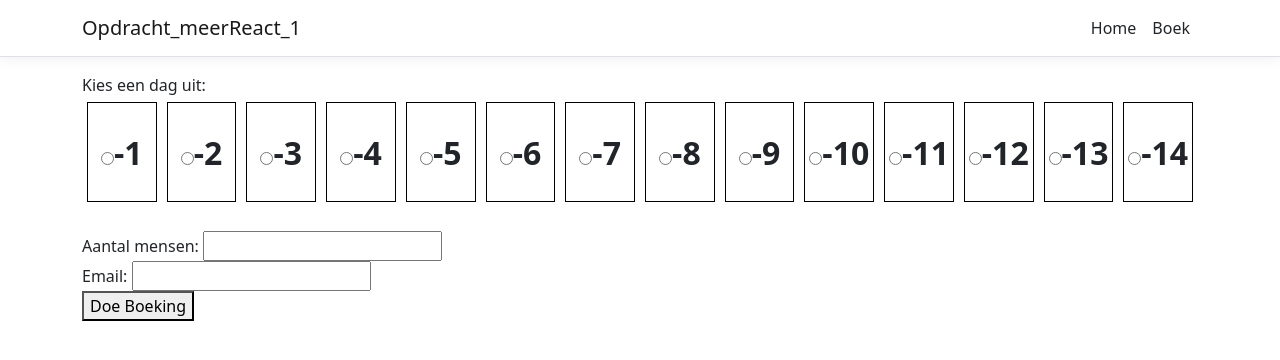
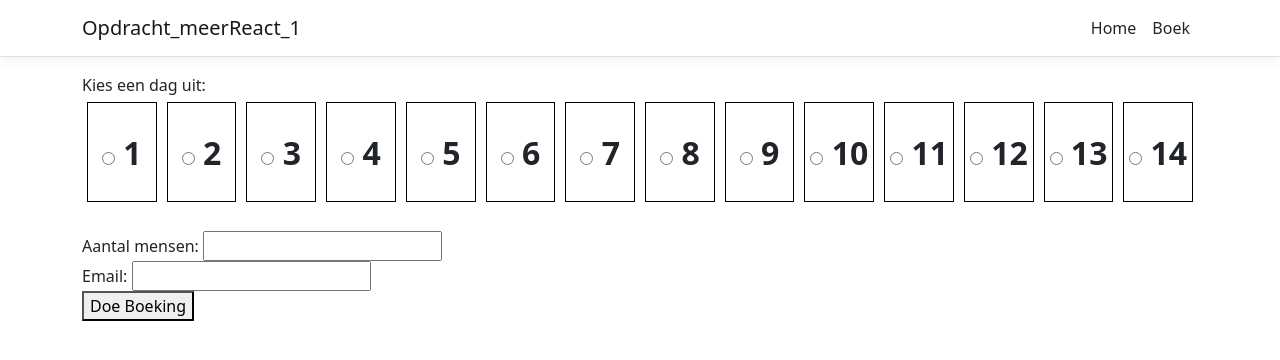
Before and after one commit to SchoolOpdrachten/Opdracht-meerReact, a React (Create React App) app in the folder ClientApp/: page /boek in a window 1280 px wide. Shown: the top 360 px of the page. Built offline with nearby package versions, Linux system fonts and the light colour scheme.

Commit message:
afgerond

```diff
--- a/ClientApp/src/components/Boek.js
+++ b/ClientApp/src/components/Boek.js
@@ -27,7 +27,7 @@ export const Boek = () => {
 
     const Dag = (dag) => {
         return (<div className='dagItem'>
-            <input type='radio' name='dag' value={dag} onChange={e => setDag(e.target.value)} /><span>-{dag} </span>
+            <input type='radio' name='dag' value={dag} onChange={e => setDag(e.target.value)} /><span> {dag} </span>
         </div>
         )
     }
```
Also changed, not shown: 1 other file (tests, documents, lock files or other folders).
